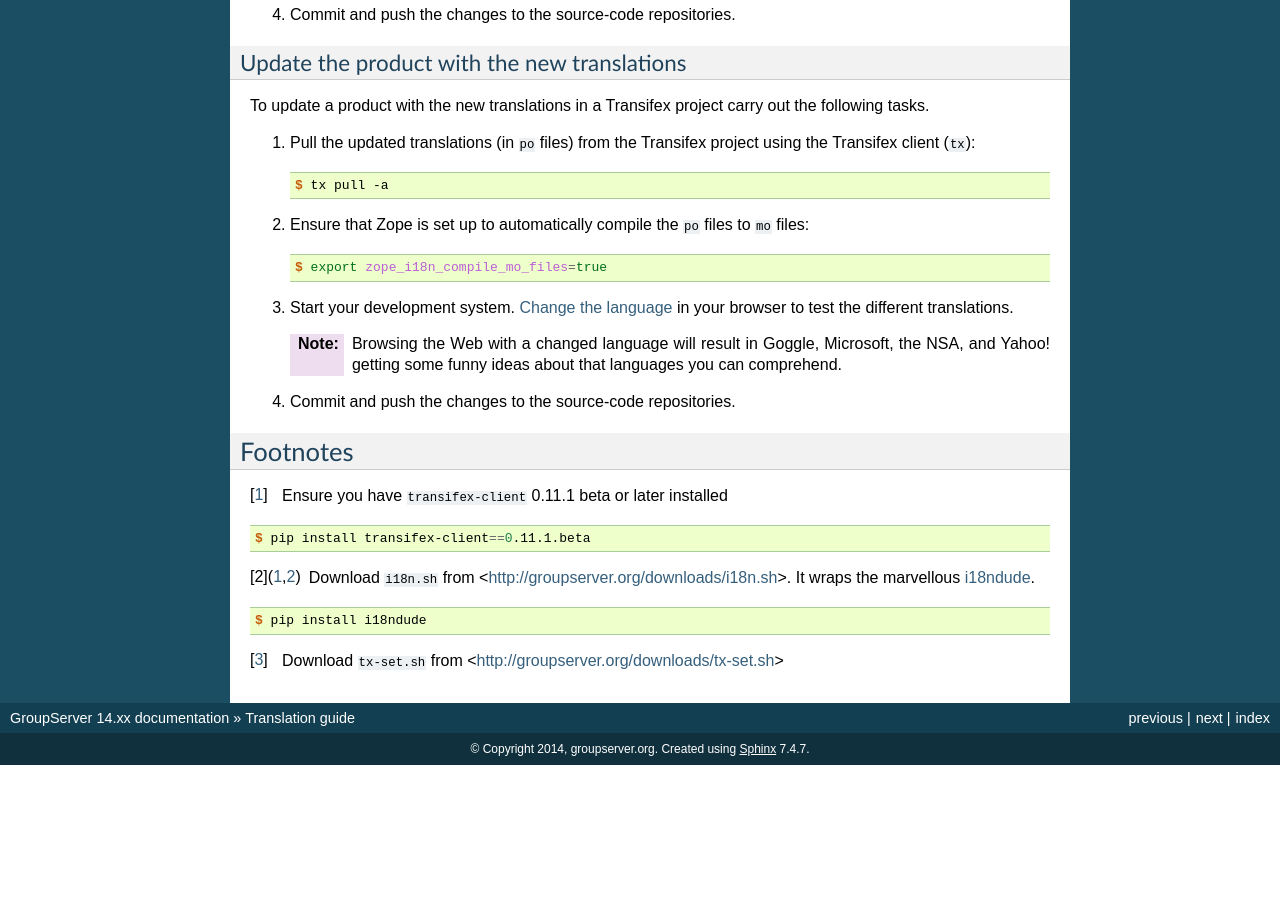
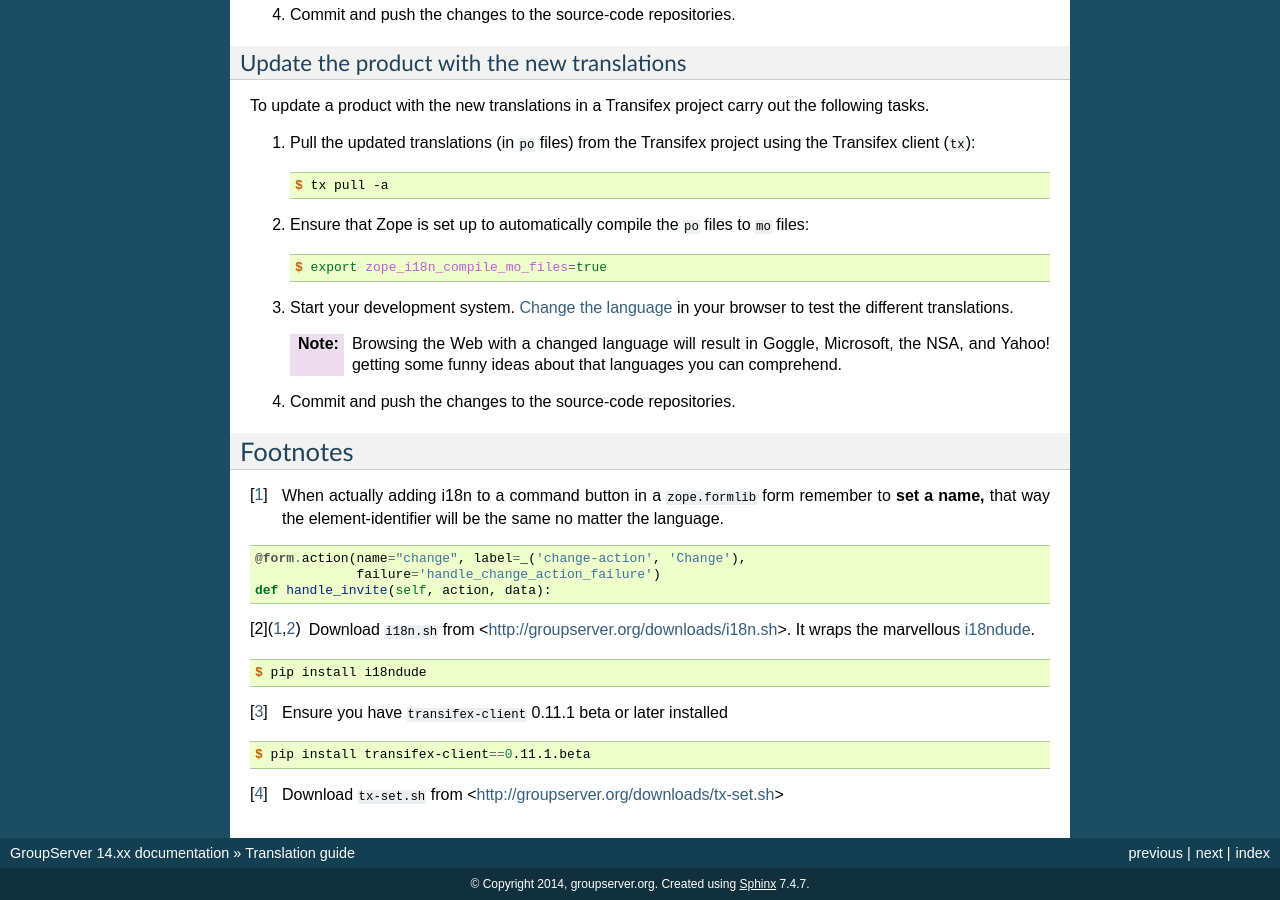
Before and after one commit to groupserver/buildout, a Sphinx documentation site: the page built from docs/translations.rst, in a window 1280 px wide and 900 px high, scrolled down 3668 px. Built offline with Sphinx 7.4.7, drawn with Linux system fonts in a browser that asks for light colours; before the commit the page ends 4433 px from its top, so only the background shows below that; some of the changed text lies outside the part shown.

Commit message:
Adding a note about buttons

```diff
--- a/docs/translations.rst
+++ b/docs/translations.rst
@@ -77,7 +77,7 @@ then carry out the following tasks.
 
         * All strings, including the simple ones, get a label
           with the default (English) text following. The label
-          make Transifex much easier to deal with.
+          make Transifex much easier to deal with [#button]_.
 
           .. code-block:: py
 
@@ -298,12 +298,17 @@ Footnotes
 .. _the GroupServer organisation on Transifex:
    https://www.transifex.com/organization/groupserver/dashboard
 
-.. [#client] Ensure you have ``transifex-client`` 0.11.1 beta or
-             later installed
+.. [#button] When actually adding i18n to a command button in a
+             ``zope.formlib`` form remember to **set a name,**
+             that way the element-identifier will be the same no
+             matter the language.
 
-             .. code-block:: console
+             .. code-block:: py
 
-                $ pip install transifex-client==0.11.1.beta
+                @form.action(name="change", label=_('change-action', 'Change'),
+                             failure='handle_change_action_failure')
+                def handle_invite(self, action, data):
+
 
 .. [#i18n] Download ``i18n.sh`` from
            <http://groupserver.org/downloads/i18n.sh>. It wraps
@@ -315,6 +320,13 @@ Footnotes
 
 .. _i18ndude: https://pypi.python.org/pypi/i18ndude/
 
+.. [#client] Ensure you have ``transifex-client`` 0.11.1 beta or
+             later installed
+
+             .. code-block:: console
+
+                $ pip install transifex-client==0.11.1.beta
+
 .. [#tx-set] Download ``tx-set.sh`` from
              <http://groupserver.org/downloads/tx-set.sh>
 
```
Also changed, not shown: other parts of docs/translations.rst (+1 -1 lines).
